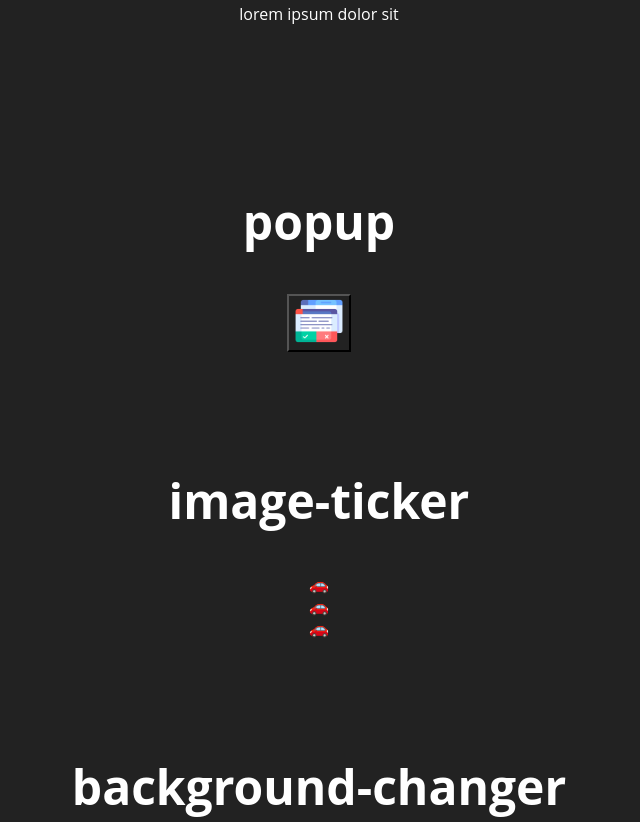
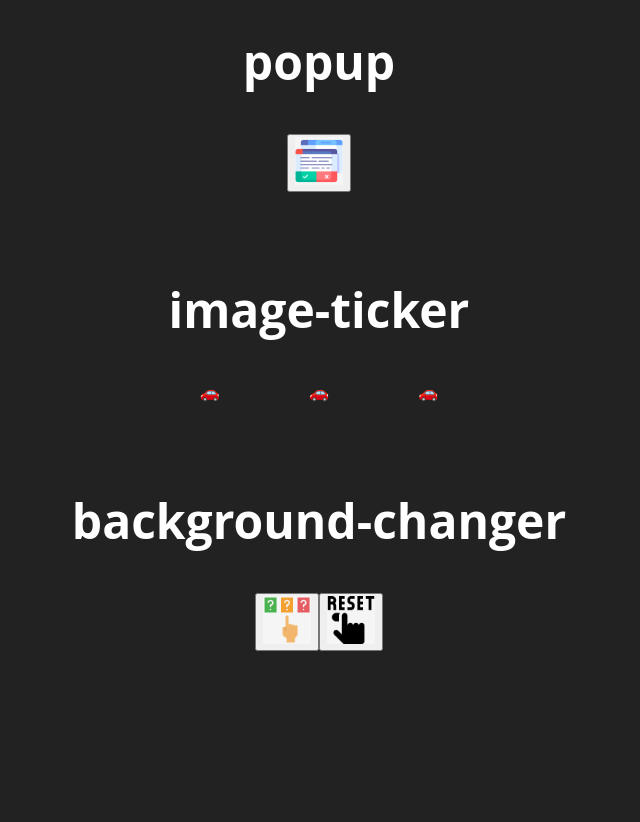
Before and after one commit to zayadur/bs-js, a plain HTML site: page index.html in a window 1280 px wide. Shown: the part 831-1653 px from the top of the page, without its empty margins (321-961 px from the left). After the commit the page ends 1616 px from the top, so only its background shows below. Drawn offline with Linux system fonts and the light colour scheme.

Commit message:
Use flex to print individual content and buttons in single line

```diff
--- a/index.css
+++ b/index.css
@@ -8,9 +8,20 @@ body {
     color: white;
 }
 
+.button-row {
+    display: flex;
+    justify-content: space-around;
+    align-items: center;
+}
+
 .icon {
+    background-color: #F5F5F5;
     height: 48px;
     width: 48px;
+}
+
+.icon:hover {
+    background-color: rgb(255, 255, 255, 1);
 }
 
 a {
@@ -66,14 +77,6 @@ section h1 {
 }
 
 /* hamburger */
-#hamburger-btn {
-    background: transparent;
-}
-
-#hamburger-btn:hover {
-    background-color: rgb(255, 255, 255, 0.86);
-}
-
 #hamburger-nav {
     /* flex and left */
     position: fixed;
@@ -92,14 +95,6 @@ section h1 {
 }
 
 /* toast */
-#toast-btn {
-    background: transparent;
-}
-
-#toast-btn:hover {
-    background-color: rgb(255, 255, 255, 0.86);
-}
-
 #toast-container {
     position: fixed;
     bottom: 10px;
@@ -115,18 +110,10 @@ section h1 {
 }
 
 #text-ticker {
-    height: 33vh;   /* prevent entire page buckling when ticker is empty */
+    height: 13vh;   /* prevent entire page buckling when ticker is empty */
 }
 
 /* popup */
-#popup-btn {
-    background: transparent;
-}
-
-#popup-btn:hover {
-    background-color: rgb(255, 255, 255, 0.86);
-}
-
 #popup-container {
     position: fixed;
     top: 0;
@@ -151,18 +138,14 @@ section h1 {
 }
 
 /* image-ticker */
-.ticker-image {
-    display: inline-block;
-    animation: scroll 3s ease;
+#image-ticker {
+    height: 13vh;   /* prevent entire page buckling when ticker is empty */
 }
 
-/* background-changer */
-#background-toggle,
-#background-reset {
-    background-color: rgb(255, 255, 255, 1);
+#inline-image-ticker {
+    display: flex;
+    flex-direction: row;
+    justify-content: space-evenly;
+    align-items: center;
+    width: 33%;
 }
-
-#background-toggle:hover,
-#background-reset:hover {
-    background-color: rgb(255, 255, 255, 0.86);
-}
--- a/index.html
+++ b/index.html
@@ -77,20 +77,25 @@
     <section id="image-ticker">
 
         <h1>image-ticker</h1>
+        <div id="inline-image-ticker"></div>
 
     </section>
 
     <section id="background-changer">
 
         <h1>background-changer</h1>
+        <div class="button-row">
             <button id="background-toggle">
                 <img class="icon" src="gamble.png" alt="toggle background" />
             </button>
             <button id="background-reset">
                 <img class="icon" src="reset.png" alt="reset background" />
             </button>
+        </div>
 
     </section>
+
+
 
 </body>
 
--- a/script.js
+++ b/script.js
@@ -64,9 +64,8 @@ function createTickerImage() {
 
     tickerImage.innerText = '🚗';
 
-    const tickerLine = document.getElementById('image-ticker');
+    const tickerLine = document.getElementById('inline-image-ticker');
     tickerLine.appendChild(tickerImage);
-    // todo: print in a single line
 }
 
 const printImageTicker = setInterval(createTickerImage, 500);
```
Also changed, not shown: 1 other file. Lines whose indentation alone changed are shown as unchanged.
